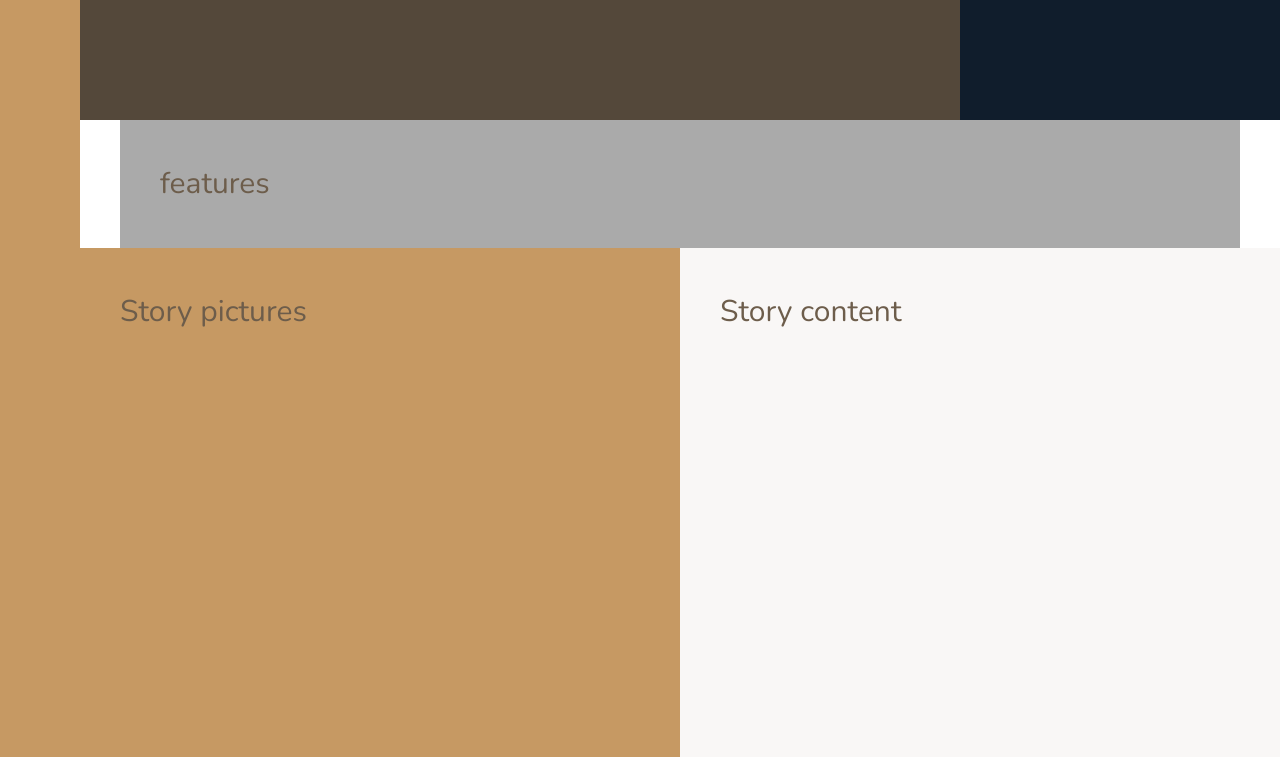
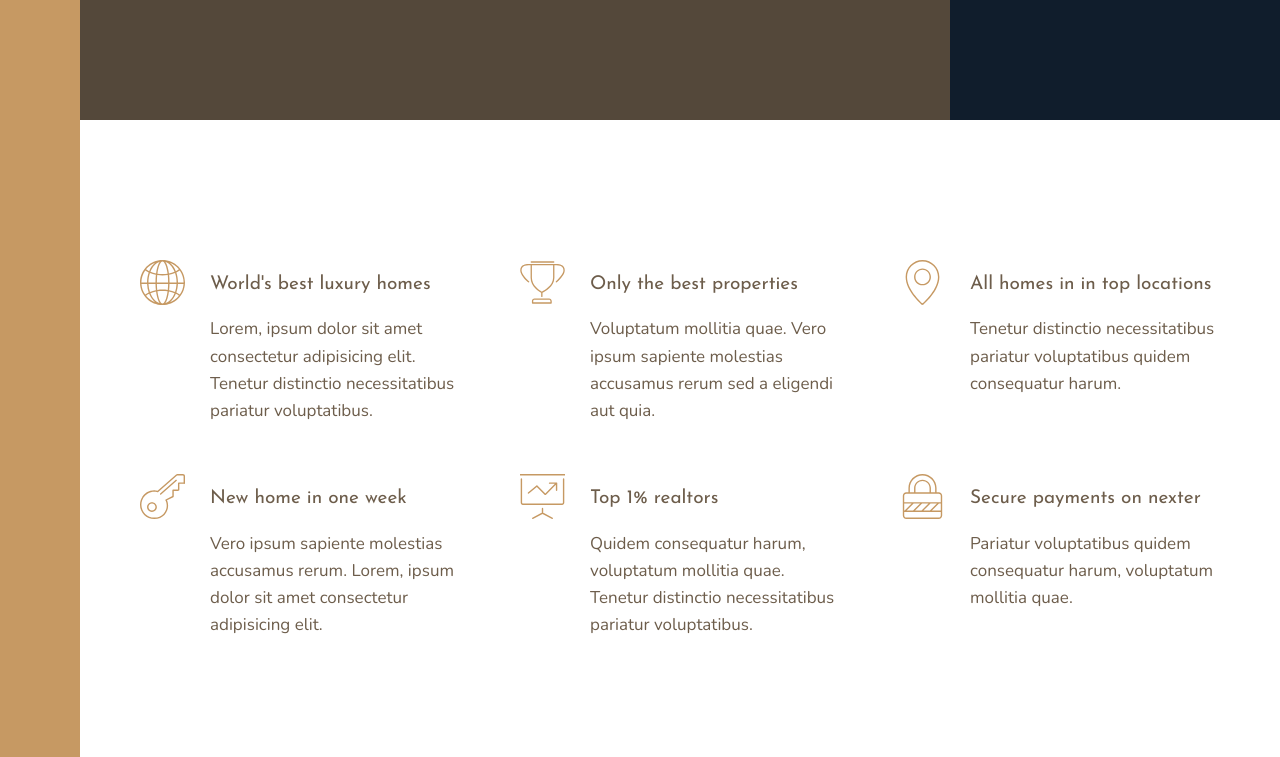
Before and after one commit to kblyclkn/Nexter-Clone-Project, a website: page index.html in a window 1280 px wide. Shown: the part 520-1277 px from the top of the page. Drawn offline with nearby package versions, Linux system fonts and the light colour scheme.

Commit message:
features completed

```diff
--- a/index.html
+++ b/index.html
@@ -1,52 +1,102 @@
 <!DOCTYPE html>
 <html lang="en">
   <head>
-        <meta charset="UTF-8">
-        <meta name="viewport" content="width=device-width, initial-scale=1.0">
-        <meta http-equiv="X-UA-Compatible" content="ie=edge">
+    <meta charset="UTF-8" />
+    <meta name="viewport" content="width=device-width, initial-scale=1.0" />
+    <meta http-equiv="X-UA-Compatible" content="ie=edge" />
 
-        <link href="https://fonts.googleapis.com/css?family=Josefin+Sans:300,400,400i|Nunito:300,300i" rel="stylesheet">
-        <link rel="stylesheet" href="css/style.css">
-        <link rel="shortcut icon" type="image/png" href="img/favicon.png">
+    <link
+      href="https://fonts.googleapis.com/css?family=Josefin+Sans:300,400,400i|Nunito:300,300i"
+      rel="stylesheet"
+    />
+    <link rel="stylesheet" href="css/style.css" />
+    <link rel="shortcut icon" type="image/png" href="img/favicon.png" />
 
     <title>nexter &mdash; your home, your freedom</title>
   </head>
   <body class="container">
-       <div class="sidebar">
-        Sidebar
+    <div class="sidebar">Sidebar</div>
+
+    <header class="header">Header</header>
+
+    <div class="realtors">Realtor</div>
+
+    <section class="features">
+      <div class="feature">
+        <svg class="feature__icon">
+          <use xlink:href="img/sprite.svg#icon-global"></use>
+        </svg>
+        <h4 class="heading-4 heading-4--dark">World's best luxury homes</h4>
+        <p class="feature__text">
+          Lorem, ipsum dolor sit amet consectetur adipisicing elit. Tenetur
+          distinctio necessitatibus pariatur voluptatibus.
+        </p>
       </div>
 
-       <header class="header">
-        Header
-       </header>
-
-       <div class="realtors">
-        Realtor
+      <div class="feature">
+        <svg class="feature__icon">
+          <use xlink:href="img/sprite.svg#icon-trophy"></use>
+        </svg>
+        <h4 class="heading-4 heading-4--dark">Only the best properties</h4>
+        <p class="feature__text">
+          Voluptatum mollitia quae. Vero ipsum sapiente molestias accusamus
+          rerum sed a eligendi aut quia.
+        </p>
       </div>
 
-       <section class="features">
-        features
+      <div class="feature">
+        <svg class="feature__icon">
+          <use xlink:href="img/sprite.svg#icon-map-pin"></use>
+        </svg>
+        <h4 class="heading-4 heading-4--dark">All homes in in top locations</h4>
+        <p class="feature__text">
+          Tenetur distinctio necessitatibus pariatur voluptatibus quidem
+          consequatur harum.
+        </p>
+      </div>
+
+      <div class="feature">
+        <svg class="feature__icon">
+          <use xlink:href="img/sprite.svg#icon-key"></use>
+        </svg>
+        <h4 class="heading-4 heading-4--dark">New home in one week</h4>
+        <p class="feature__text">
+          Vero ipsum sapiente molestias accusamus rerum. Lorem, ipsum dolor sit
+          amet consectetur adipisicing elit.
+        </p>
+      </div>
+
+      <div class="feature">
+        <svg class="feature__icon">
+          <use xlink:href="img/sprite.svg#icon-presentation"></use>
+        </svg>
+        <h4 class="heading-4 heading-4--dark">Top 1% realtors</h4>
+        <p class="feature__text">
+          Quidem consequatur harum, voluptatum mollitia quae. Tenetur distinctio
+          necessitatibus pariatur voluptatibus.
+        </p>
+      </div>
+
+      <div class="feature">
+        <svg class="feature__icon">
+          <use xlink:href="img/sprite.svg#icon-lock"></use>
+        </svg>
+        <h4 class="heading-4 heading-4--dark">Secure payments on nexter</h4>
+        <p class="feature__text">
+          Pariatur voluptatibus quidem consequatur harum, voluptatum mollitia
+          quae.
+        </p>
+      </div>
     </section>
 
-       <div class="story__pictures">
-        Story pictures
-       </div>
+    <div class="story__pictures">Story pictures</div>
 
-       <div class="story__content">
-        Story content
-       </div>
+    <div class="story__content">Story content</div>
 
-       <section class="homes">
-        Homes
-       </section>
+    <section class="homes">Homes</section>
 
-       <section class="gallery">
-        Gallery
-       </section>
+    <section class="gallery">Gallery</section>
 
-       <footer class="footer">
-        Footer
-       </footer>
-
+    <footer class="footer">Footer</footer>
   </body>
 </html>
--- a/sass/_base.scss
+++ b/sass/_base.scss
@@ -38,14 +38,11 @@ body {
   display: grid;
   grid-template-rows: 80vh min-content 40vw repeat(3, min-content);
   grid-template-columns:
-    [sidebar-start] 8rem [sidebar-end full-start] 1fr [center-start] repeat(
-      8,
-      [col-start] minmax(min-content, 14rem) [col-end]
-    )
-    [center-end] 1fr[full-end];
+    [sidebar-start] 8rem [sidebar-end full-start] minmax(
+      6rem,
+      1fr
+    ) [center-start] repeat(8, [col-start] minmax(min-content, 14rem) [col-end])
+    [center-end] minmax(6rem, 1fr) [full-end];
 
-    & > * {
-      padding: 40px;
-      font-size: 3rem;
-    }
+
 }
--- a/sass/_features.scss
+++ b/sass/_features.scss
@@ -1,4 +1,30 @@
 .features {
-  background-color: $color-grey-light-2;
   grid-column: center-start / center-end;
+
+  margin: 15rem 0;
+
+  display: grid;
+  // grid-template-columns: repeat(3, 1fr);
+  grid-template-columns: repeat(auto-fit, minmax(25rem, 1fr));
+  grid-gap: 6rem;
+  align-items: start; //  kısa olan paragraflar daha altta başlıyor üste almak için kullandık display: grid; de align items varsayılan olarak stretch gelir.
 }
+
+.feature {
+  display: grid;
+  grid-template-columns: min-content 1fr;
+  grid-row-gap: 1.5rem;
+  grid-column-gap: 2.5rem;
+
+  &__icon {
+    fill: $color-primary;
+    width: 4.5rem;
+    height: 4.5rem;
+    grid-row: 1 / span 2;
+    transform: translateY(-1rem);
+  }
+
+  &__text {
+    font-size: 1.7rem;
+  }
+}
--- a/sass/_typography.scss
+++ b/sass/_typography.scss
@@ -0,0 +1,28 @@
+%heading {
+  font-family: $font-display;
+  font-weight: 400;
+}
+
+.heading-1 {
+  @extend %heading;
+}
+
+.heading-2 {
+  @extend %heading;
+}
+
+.heading-3 {
+  @extend %heading;
+}
+
+.heading-4 {
+  @extend %heading;
+  font-size: 1.9rem;
+
+  &__light {
+    color: $color-grey-light-1;
+  }
+  &__dark {
+    color: $color-grey-dark-1;
+  }
+}
```
Also changed, not shown: css/style.css. Lines whose indentation alone changed are shown as unchanged.
